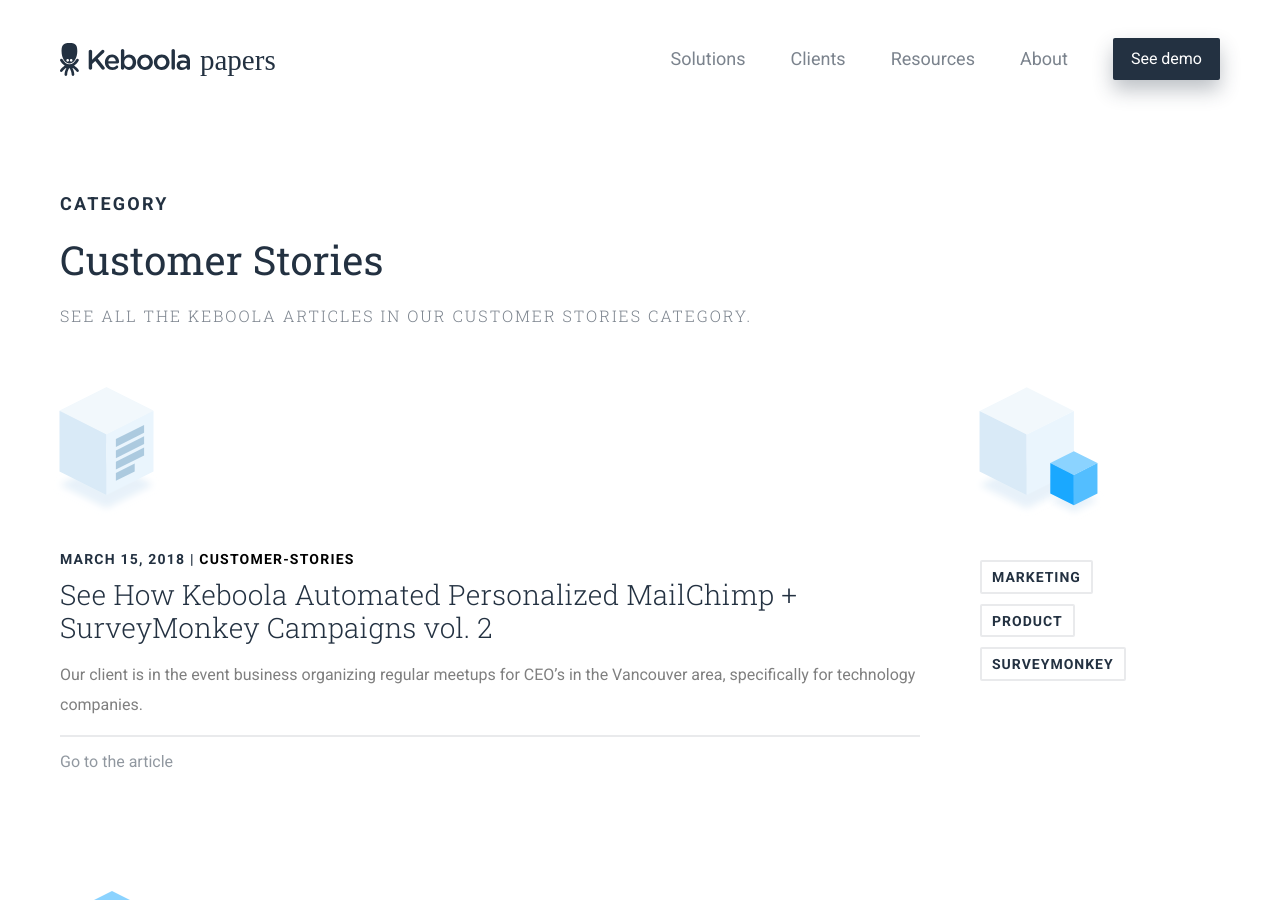
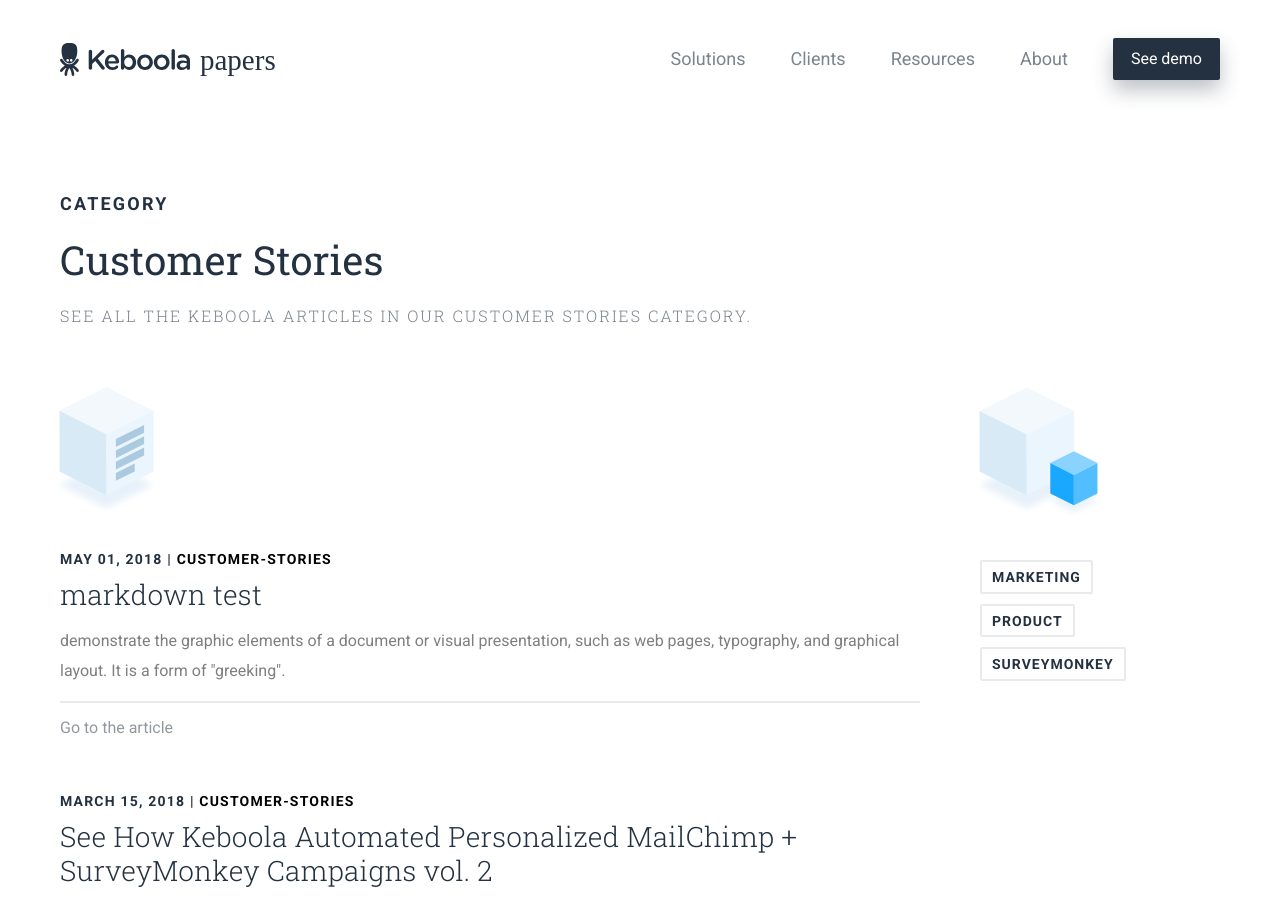
Before and after one commit to keboola/blog, a Jekyll site: the page built from customer-stories.md, in a window 1280 px wide and 900 px high. Built offline with Jekyll 4.4.1, drawn with Linux system fonts in a browser that asks for light colours; nearby versions of some CDN libraries.

Commit message:
Update from Forestry.io - 2018-03-01-markdown-test.md

```diff
--- a/_posts/2018-03-01-markdown-test.md
+++ b/_posts/2018-03-01-markdown-test.md
@@ -8,7 +8,7 @@
 permalink: "/permalink-testovacka/"
 coverphoto: ''
 cover_photo_slider: ''
-categories: community
+categories: customer-stories
 coverphoto_slider: "/uploads/most-recent-img-2.jpg"
 ---
 In publishing and graphic design, **lorem ipsum** is common placeholder text used to demonstrate the graphic elements of a document or visual presentation, such as **web pages**, typography, and **graphical layout**. It is a form of "greeking".
```
